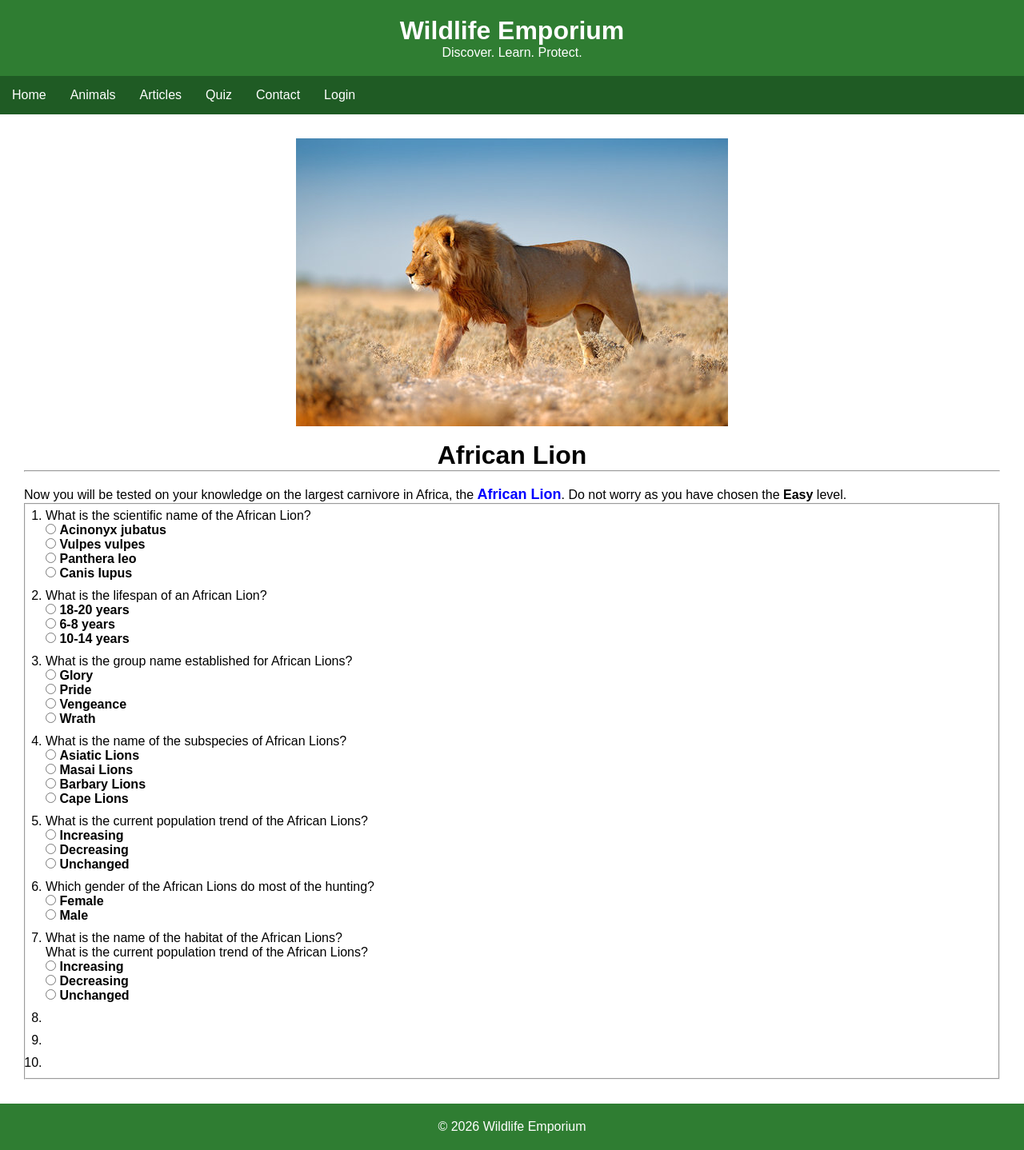
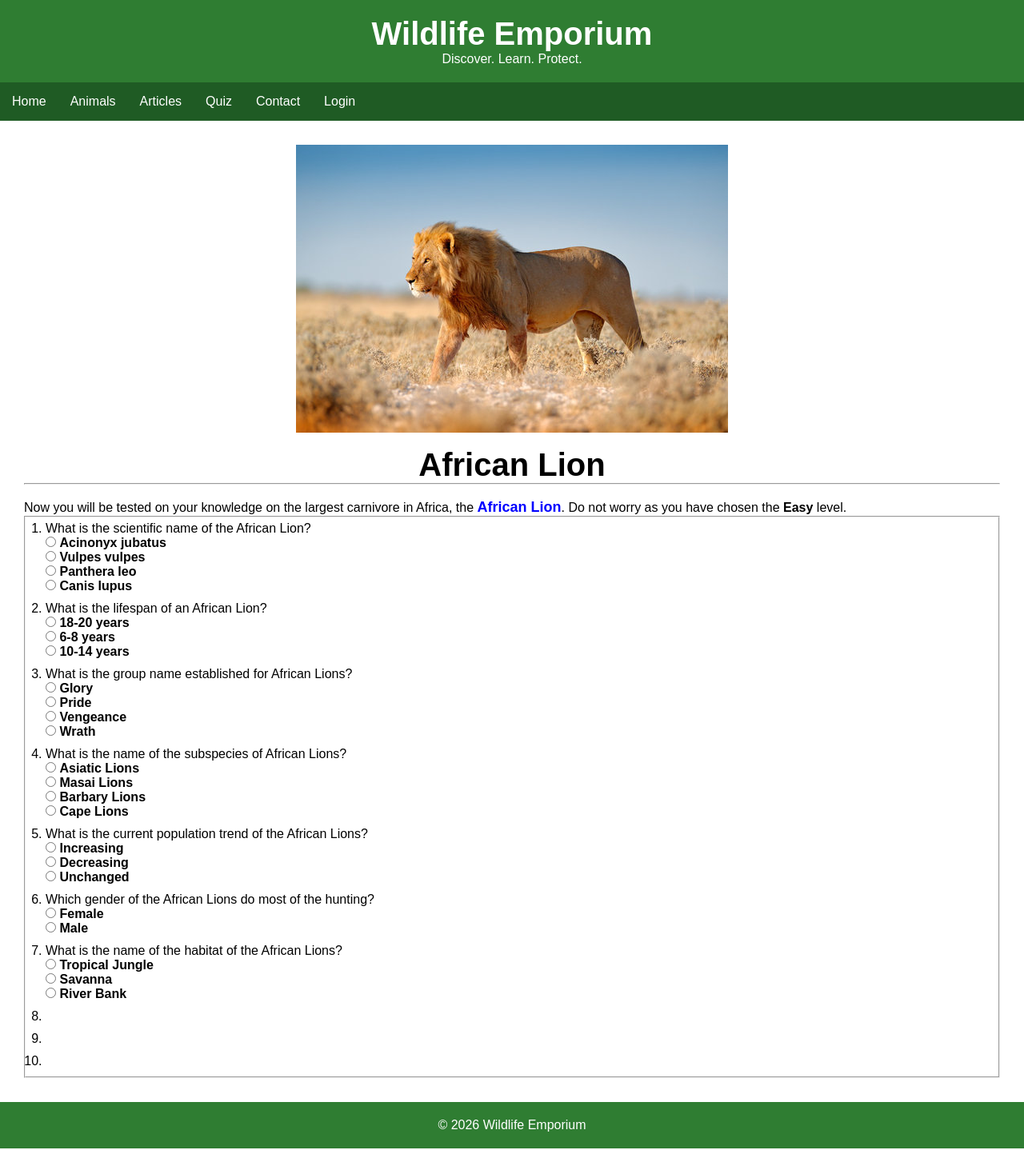
Before and after one commit to CooIzz/wildlife-emporium, a PHP site: page /quiz/easy/AfricanLion.php in a window 1280 px wide. Shown: the whole page at 80% size. Run offline with PHP 8.4, Linux system fonts and the light colour scheme.

Commit message:
Updated quiz section

```diff
--- a/css/quiz.css
+++ b/css/quiz.css
@@ -78,3 +78,9 @@ ol li label {
     font-weight: 700;
 
 }
+
+h1 {
+
+    font-size:40px;
+
+}
--- a/quiz/easy/AfricanLion.php
+++ b/quiz/easy/AfricanLion.php
@@ -130,20 +130,21 @@ level.
 <li>
 <div>
 <p>What is the name of the habitat of the African Lions?</p>
-<p>What is the current population trend of the African Lions?</p>
-<input type="radio" name="increasing" id="increasing">
-<label for="increasing">Increasing</label>
+<input type="radio" name="tropicaljungle" id="tropicaljungle">
+<label for="tropicaljungle">Tropical Jungle</label>
 <br>
-<input type="radio" name="decreasing" id="decreasing">
-<label for="decreasing">Decreasing</label>
+<input type="radio" name="savannah" id="savannah">
+<label for="savannah">Savanna</label>
 <br>
-<input type="radio" name="unchanged" id="unchanged">
-<label for="unchanged">Unchanged</label>
+<input type="radio" name="riverbank" id="riverbank">
+<label for="riverbank">River Bank</label>
 </div>
 </li>
 
 <li>
-<div></div>
+<div>
+
+</div>
 </li>
 
 <li>
```
Also changed, not shown: quiz/index.php (+5 -2 lines), images/Penguin.jpeg (added).
